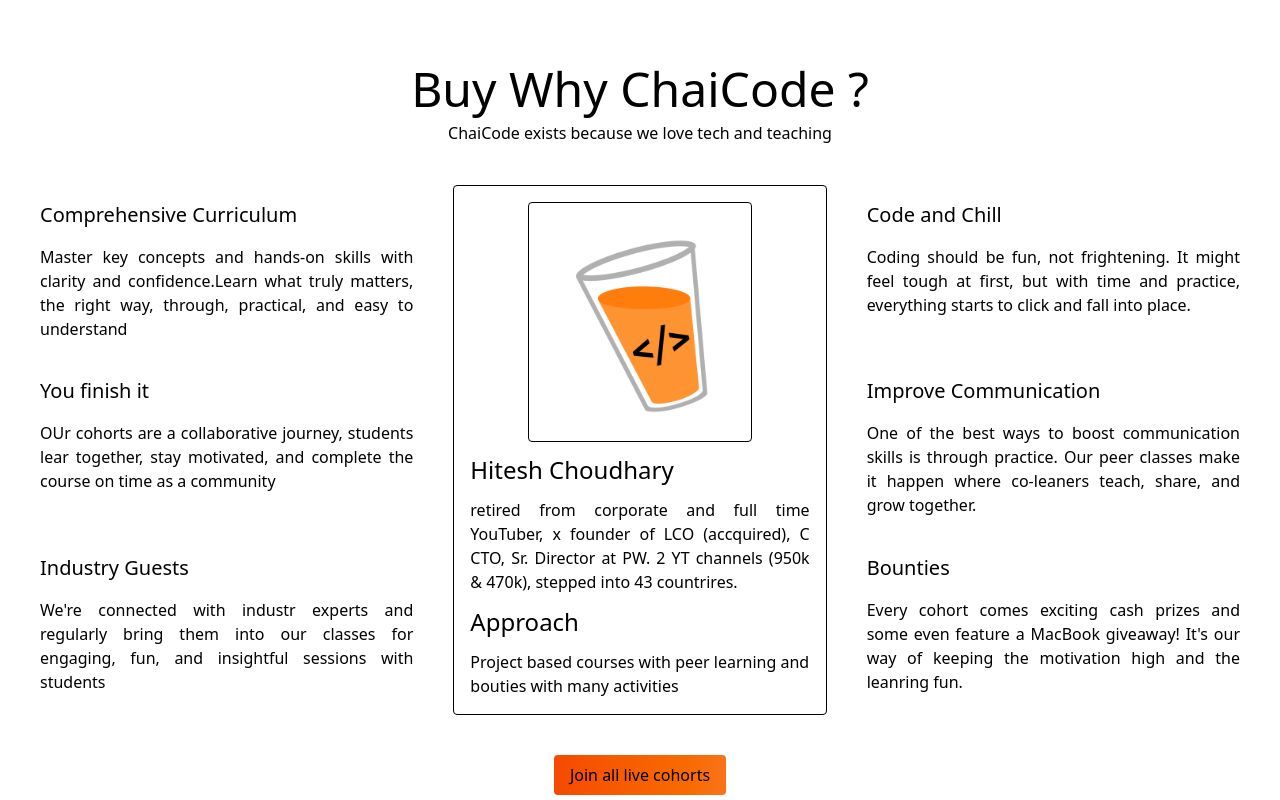
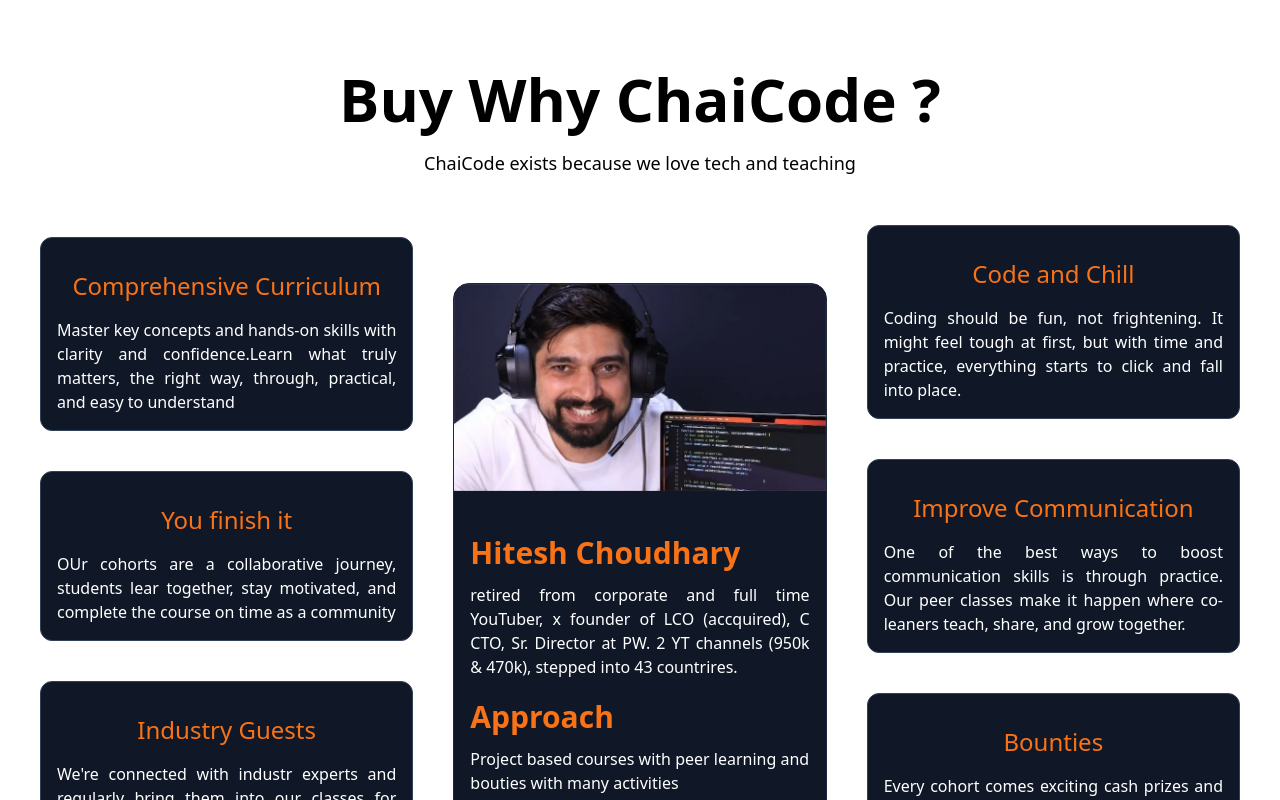
Before and after one commit to arjunsaxena122/chaicode-landing-page, a React (Vite) app: page / in a window 1280 px wide. Shown: the part 4280-5080 px from the top of the page. Built offline with nearby package versions, Linux system fonts and the light colour scheme.

Commit message:
ADD: adding FeaturCardContainer and HiteshSirCard file in feature components

```diff
--- a/src/Components/Feature/Feature.jsx
+++ b/src/Components/Feature/Feature.jsx
@@ -1,12 +1,15 @@
 import FeatureCard from "./FeatureCard";
+import HiteshSirCard from "./HiteshSirCard";
 
 function Feature() {
   return (
     <section className="flex justify-center items-center flex-col">
-      <h3 className="text-5xl my-2">Buy Why ChaiCode ?</h3>
-      <p>ChaiCode exists because we love tech and teaching</p>
-      <div className="grid grid-cols-3 mx-10 my-10 gap-10 ">
-        <div className="grid grid-rows-3">
+      <h3 className="text-4xl text-center mx-3 md:mx-0 md:text-6xl my-3 font-bold">Buy Why ChaiCode ?</h3>
+      <p className="text-sm text-center mx-5 md:mx-0 md:text-lg my-2">
+        ChaiCode exists because we love tech and teaching
+      </p>
+      <div className="grid grid-cols-1 md:grid-cols-3 place-items-center mx-4 md:mx-10 my-10 gap-10 ">
+        <div className="flex flex-col items-center gap-10">
           <FeatureCard
             title={"Comprehensive Curriculum"}
             description={
@@ -26,29 +29,10 @@ function Feature() {
             }
           />
         </div>
-        <div className="border rounded px-2 py-4">
-          <img
-            src="/chai-assets/chai-gray.png"
-            alt="hitest-sir-image"
-            className="w-56 flex justify-self-center border px-3 py-5 rounded"
-          />
-          <div className="flex items-start flex-col px-2">
-            <h3 className="text-2xl my-3">Hitesh Choudhary</h3>
-            <p className="text-justify">
-              retired from corporate and full time YouTuber, x founder of LCO
-              (accquired), C CTO, Sr. Director at PW. 2 YT channels (950k &
-              470k), stepped into 43 countrires.
-            </p>
-          </div>
-          <div className="flex items-start flex-col px-2">
-            <h3 className="text-2xl my-3">Approach</h3>
-            <p>
-              Project based courses with peer learning and bouties with many
-              activities
-            </p>
-          </div>
-        </div>
-        <div className="grid grid-rows-3">
+
+        <HiteshSirCard />
+
+        <div className="flex flex-col items-center gap-10">
           <FeatureCard
             title={"Code and Chill"}
             description={
@@ -70,8 +54,8 @@ function Feature() {
         </div>
       </div>
 
-      <button className="flex justify-center items-center border px-4 py-2 rounded bg-linear-to-r from-orange-600 to-[#F97316] border-none mb-10 cursor-pointer">
-        Join all live cohorts
+      <button className="flex justify-center items-center border px-6 py-3 my-12 rounded bg-gradient-to-r from-orange-600 to-[#F97316] dark:border-none  border-amber-700 outline-none mb-10 cursor-pointer transition-transform ease-in-out duration-500 hover:scale-95">
+        Get chai member
       </button>
     </section>
   );
--- a/src/Components/Feature/FeatureCard.jsx
+++ b/src/Components/Feature/FeatureCard.jsx
@@ -1,8 +1,8 @@
 function FeatureCard({ title, description }) {
   return (
-    <div className="flex items-start flex-col">
-      <h3 className="text-xl my-4">{title}</h3>
-      <p className="text-justify">{description}</p>
+    <div className="flex items-center px-4 py-4 flex-col border rounded-xl bg-gray-900 border-slate-700">
+      <h3 className="text-2xl my-4  text-[#F97316] ">{title}</h3>
+      <p className="text-justify text-white">{description}</p>
     </div>
   );
 }
--- /dev/null
+++ b/src/Components/Feature/FeatureCardContainer.jsx
@@ -0,0 +1,27 @@
+
+function FeatureCardContainer() {
+  return (
+    <div className="flex flex-col items-center gap-10">
+          <FeatureCard
+            title={"Comprehensive Curriculum"}
+            description={
+              "Master key concepts and hands-on skills with clarity and confidence.Learn what truly matters, the right way, through, practical, and easy to understand"
+            }
+          />
+          <FeatureCard
+            title={"You finish it"}
+            description={
+              "OUr cohorts are a collaborative journey, students lear together, stay motivated, and complete the course on time as a community"
+            }
+          />
+          <FeatureCard
+            title={"Industry Guests"}
+            description={
+              "We're connected with industr experts and regularly bring them into our classes for engaging, fun, and insightful sessions with students"
+            }
+          />
+        </div>
+  )
+}
+
+export default FeatureCardContainer
--- /dev/null
+++ b/src/Components/Feature/HiteshSirCard.jsx
@@ -0,0 +1,36 @@
+import React from "react";
+
+function HiteshSirCard() {
+  return (
+    <div className="border-1 rounded-2xl overflow-hidden bg-gray-900 border-slate-800">
+      <div className=" w-full flex justify-center items-center ">
+        <img
+          src="/images/hiteshSir.webp"
+          alt="hitest-sir-image"
+          className="w-full h-full object-contain"
+        />
+      </div>
+      <div className="flex flex-col items-center mx-2 my-8 px-2 gap-2 text-white">
+        <div className="flex items-start flex-col ">
+          <h3 className="text-3xl my-3 font-bold text-[#F97316]">
+            Hitesh Choudhary
+          </h3>
+          <p className="text-justify">
+            retired from corporate and full time YouTuber, x founder of LCO
+            (accquired), C CTO, Sr. Director at PW. 2 YT channels (950k & 470k),
+            stepped into 43 countrires.
+          </p>
+        </div>
+        <div className="flex items-start flex-col">
+          <h3 className="text-3xl my-3 font-bold text-[#F97316]">Approach</h3>
+          <p>
+            Project based courses with peer learning and bouties with many
+            activities
+          </p>
+        </div>
+      </div>
+    </div>
+  );
+}
+
+export default HiteshSirCard;
```
